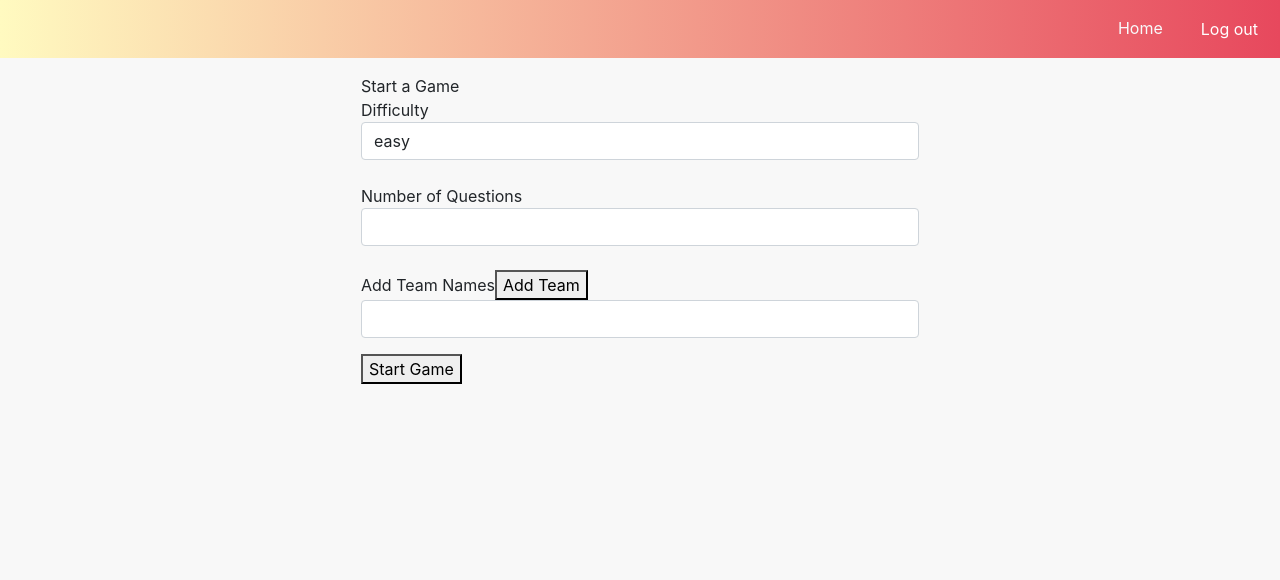
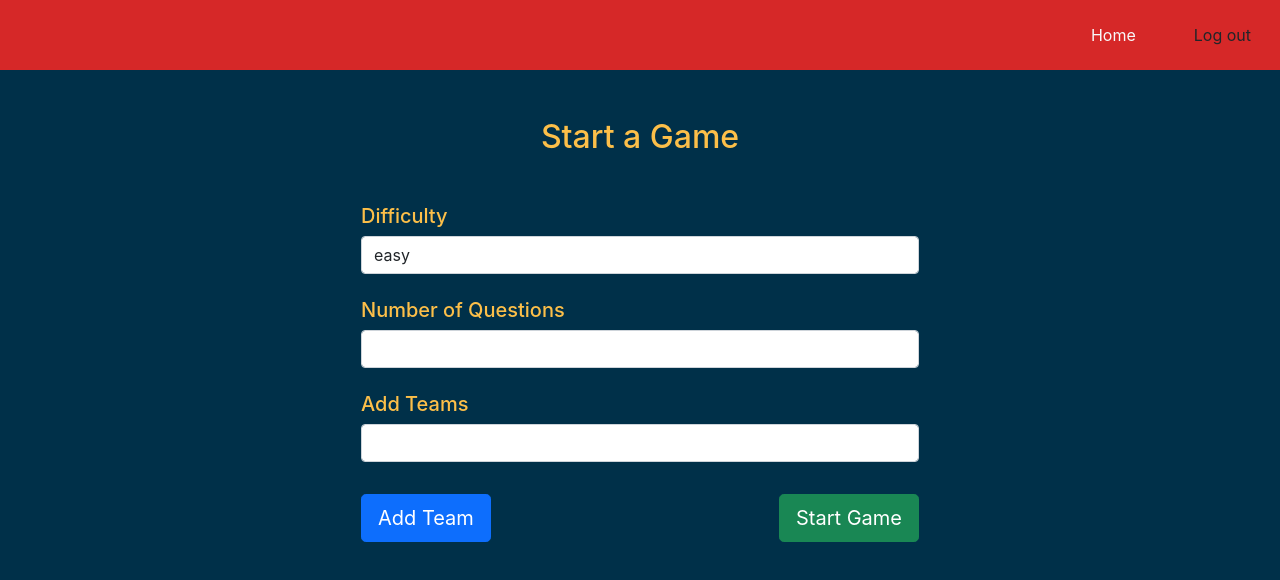
Before and after one commit to mckennapenley/trivia-night-react, a React app: page /game in a window 1280 px wide. Built offline with nearby package versions, Linux system fonts and the light colour scheme.

Commit message:
adds some basic styling

```diff
--- a/package.json
+++ b/package.json
@@ -7,6 +7,7 @@
     "@testing-library/react": "^11.1.0",
     "@testing-library/user-event": "^12.1.10",
     "axios": "^0.21.1",
+    "bootstrap-icons": "^1.7.1",
     "gh-pages": "^3.2.3",
     "he": "^1.2.0",
     "react": "^17.0.2",
--- a/public/index.html
+++ b/public/index.html
@@ -10,6 +10,9 @@
       content="Web site created using create-react-app"
     />
     <link href="https://cdn.jsdelivr.net/npm/bootstrap@5.0.2/dist/css/bootstrap.min.css" rel="stylesheet" integrity="sha384-EVSTQN3/azprG1Anm3QDgpJLIm9Nao0Yz1ztcQTwFspd3yD65VohhpuuCOmLASjC" crossorigin="anonymous">
+
+    <link rel="stylesheet" href="https://cdn.jsdelivr.net/npm/bootstrap-icons@1.5.0/font/bootstrap-icons.css">
+
 
     <link rel="apple-touch-icon" href="%PUBLIC_URL%/logo192.png" />
     <!--
--- a/src/Pages/Nav.css
+++ b/src/Pages/Nav.css
@@ -1,13 +1,10 @@
-
 nav {
-  background: #d9a7c7;  /* fallback for old browsers */
-  background: -webkit-linear-gradient(to right, #f7a99f, #d9a7c7);  /* Chrome 10-25, Safari 5.1-6 */
-  background: linear-gradient(to right, #fffac0, #e7485d); /* W3C, IE 10+/ Edge, Firefox 16+, Chrome 26+, Opera 12+, Safari 7+ */
+  background: #d62828; /* fallback for old browsers */
 }
 
-.logout-btn {
-  cursor: pointer;
+.btn {
+  /* color: #eae2b7; */
+  /* cursor: pointer;
   background: none;
-  border: none;
-  color: white;
+  border: none; */
 }
--- a/src/Pages/Nav.js
+++ b/src/Pages/Nav.js
@@ -2,21 +2,21 @@ import React from "react";
 import { Link, useHistory } from "react-router-dom";
 import { logout } from "../PureFunctions/Logout";
 import "./Nav.css";
-const Nav = ({ setUser}) => {
+const Nav = ({ setUser }) => {
   const history = useHistory();
 
   const toke = JSON.parse(localStorage.getItem("token"));
   return (
     <nav className="">
-      {toke === '' ? (
+      {toke === "" ? (
         <ul className="list-unstyled d-flex py-3 justify-content-end">
           <li className="mx-3">
-            <Link className="text-decoration-none link-light" to="/signup">
+            <Link className="btn text-decoration-none link-light" to="/signup">
               Sign Up
             </Link>
           </li>
           <li className="mx-3">
-            <Link className="text-decoration-none link-light" to="/login">
+            <Link className="btn text-decoration-none link-light" to="/login">
               Login
             </Link>
           </li>
@@ -24,13 +24,13 @@ const Nav = ({ setUser}) => {
       ) : (
         <ul className="list-unstyled d-flex py-3 justify-content-end">
           <li className="mx-3">
-            <Link className="text-decoration-none link-light" to="/">
+            <Link className="btn text-decoration-none link-light" to="/">
               Home
             </Link>
           </li>
           <li className="mx-3">
             <button
-              className="logout-btn"
+              className="btn logout-btn"
               type="submit"
               onClick={(e) => logout(setUser, history)}
             >
--- a/src/Routes/Routes.js
+++ b/src/Routes/Routes.js
@@ -5,7 +5,7 @@ import Nav from "../Pages/Nav";
 import Login from "../Pages/Login";
 import Signup from "../Pages/Signup";
 import StartGame from "../components/StartGame/StartGame";
-import Question from "../components/Question";
+import Question from "../components/Question/Question";
 import Results from "../components/Results";
 
 const Routes = ({ user, setUser }) => {
--- a/src/components/StartGame/NewGameForm.js
+++ b/src/components/StartGame/NewGameForm.js
@@ -46,11 +46,14 @@ const NewGameForm = (props) => {
   return (
     <div>
       <form className="col-lg-6 offset-lg-3" onSubmit={handleStartGame}>
-        <div className="form-headline">Start a Game</div>
-        <div className="form-group pb-4">
-          <label for="difficulty">Difficulty</label>
+        <div className="text-center my-5 h2">Start a Game</div>
+        <div className="form-group pb-4 ">
+          <label className="h5" for="difficulty">
+            Difficulty
+          </label>
+
           <select
-            class="form-control"
+            className="form-control"
             id="difficulty"
             name="difficulty"
             onChange={handleChange}
@@ -60,8 +63,11 @@ const NewGameForm = (props) => {
             <option>hard</option>
           </select>
         </div>
-        <div className="form-group pb-4">
-          <label for="question_qty">Number of Questions</label>
+        <div className="form-group pb-4 ">
+          <label className="h5" for="question_qty">
+            Number of Questions
+          </label>
+
           <input
             className="form-control"
             id="question_qty"
@@ -71,11 +77,9 @@ const NewGameForm = (props) => {
           />
         </div>
         <div id="game-field">
-          <div id="team-names" className="form-group pb-2">
-            <label>Add Team Names</label>
-            <button type="button" onClick={handleAddTeam}>
-              Add Team
-            </button>
+          <div id="team-names" className="form-group pb-4 ">
+            <label className="h5">Add Teams</label>
+
             {[...Array(teamCount)].map((_, index) => {
               return (
                 <TeamField teamNumber={index + 1} handleChange={handleChange} />
@@ -83,7 +87,18 @@ const NewGameForm = (props) => {
             })}
           </div>
         </div>
-        <button type="submit">Start Game</button>
+        <div className="d-flex justify-content-between">
+          <button
+            type="button"
+            className="btn btn-lg btn-primary"
+            onClick={handleAddTeam}
+          >
+            Add Team
+          </button>
+          <button type="submit" className="btn btn-lg btn-success">
+            Start Game
+          </button>
+        </div>
         {props.error && <div>{props.error}</div>}
       </form>
     </div>
--- a/src/index.css
+++ b/src/index.css
@@ -1,14 +1,23 @@
 body {
   margin: 0;
-  font-family: -apple-system, BlinkMacSystemFont, 'Segoe UI', 'Roboto', 'Oxygen',
-    'Ubuntu', 'Cantarell', 'Fira Sans', 'Droid Sans', 'Helvetica Neue',
+  font-family: -apple-system, BlinkMacSystemFont, "Segoe UI", "Roboto", "Oxygen",
+    "Ubuntu", "Cantarell", "Fira Sans", "Droid Sans", "Helvetica Neue",
     sans-serif;
   -webkit-font-smoothing: antialiased;
   -moz-osx-font-smoothing: grayscale;
-  background-color: rgb(248, 248, 248);
+  background-color: #003049;
+  color: #fcbf49;
 }
 
 code {
-  font-family: source-code-pro, Menlo, Monaco, Consolas, 'Courier New',
+  font-family: source-code-pro, Menlo, Monaco, Consolas, "Courier New",
     monospace;
+  color: #000;
 }
+
+#left-scroll {
+  height: 100vh;
+  overflow-y: scroll;
+  background-color: #fcbf49;
+  color: #003049;
+}
```
Also changed, not shown: 2 other files.
